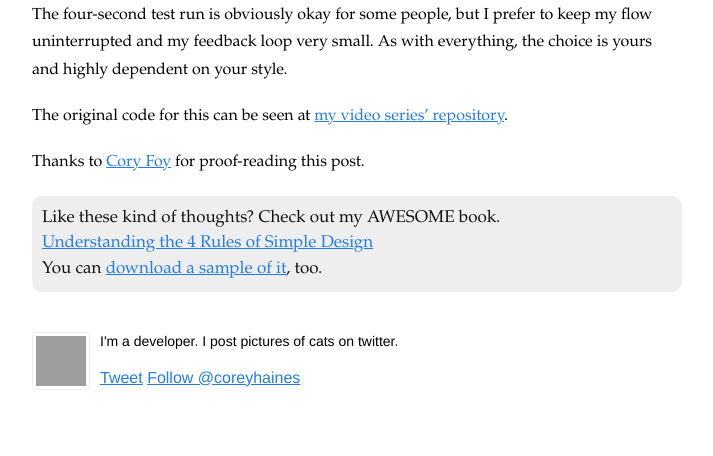
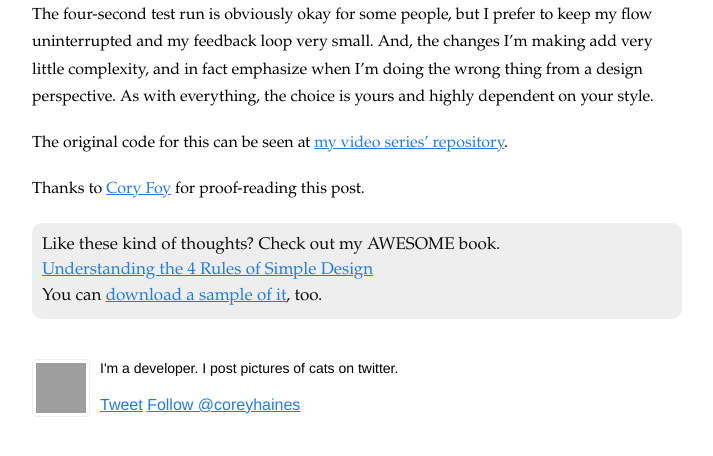
Before and after one commit to coreyhaines/coreyhaines.github.io, a Jekyll site: the page built from _posts/2014-05-18-four-second-tests.markdown, in a window 1280 px wide and 900 px high, scrolled down 3030 px, cut to the strip 426-882 px from the top of the window. Shown: the whole strip, without its empty margins (93-806 px from the left). Built offline with Jekyll 4.4.1, drawn with Linux system fonts in a browser that asks for light colours; nearby versions of some CDN libraries; Markdown is read by kramdown in place of the engine named in the settings; comment, search, counter and statistics services are not loaded; grey boxes are pictures that could not be loaded.

Commit message:
Add cory's suggestion for last paragraph

```diff
--- a/_posts/2014-05-18-four-second-tests.markdown
+++ b/_posts/2014-05-18-four-second-tests.markdown
@@ -52,7 +52,7 @@ Now let's look again at the feedback cycle I have when I am working on business
 
 <iframe width="420" height="315" src="//www.youtube.com/embed/vV0GEE7pd1g" frameborder="0" allowfullscreen></iframe>
 
-The four-second test run is obviously okay for some people, but I prefer to keep my flow uninterrupted and my feedback loop very small. As with everything, the choice is yours and highly dependent on your style.
+The four-second test run is obviously okay for some people, but I prefer to keep my flow uninterrupted and my feedback loop very small. And, the changes I'm making add very little complexity, and in fact emphasize when I'm doing the wrong thing from a design perspective. As with everything, the choice is yours and highly dependent on your style.
 
 The original code for this can be seen at <a href="https://github.com/coreyhaines/bawch">my video series' repository</a>.
 
```
